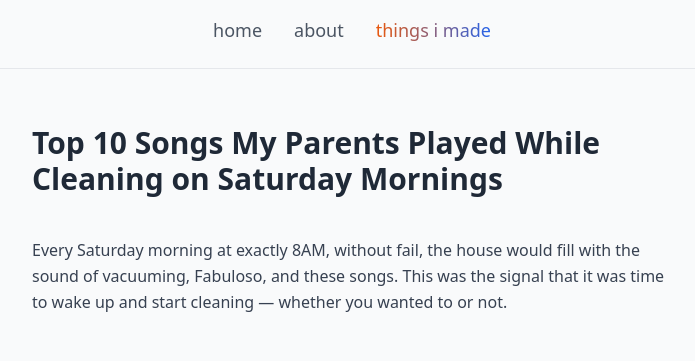
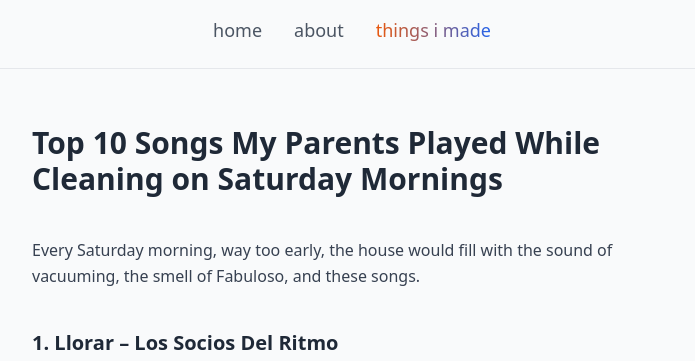
Before and after one commit to enriquebarragan/enriquebarragan.github.io, a Jekyll site: the page built from _things-i-made/saturday-cleaning-songs.html, in a window 1280 px wide and 900 px high, cut to the strip 0-361 px from the top of the window. Shown: the whole strip, without its empty margins (288-983 px from the left). Built offline with Jekyll 4.4.1, drawn with Linux system fonts in a browser that asks for light colours; nearby versions of some CDN libraries.

Commit message:
Update saturday-cleaning-songs.html

```diff
--- a/_things-i-made/saturday-cleaning-songs.html
+++ b/_things-i-made/saturday-cleaning-songs.html
@@ -13,8 +13,7 @@
   </h1>
 
   <p class="text-base text-gray-700 leading-relaxed">
-    Every Saturday morning at exactly 8AM, without fail, the house would fill with the sound of vacuuming, Fabuloso, and these songs.
-    This was the signal that it was time to wake up and start cleaning — whether you wanted to or not.
+    Every Saturday morning, way too early, the house would fill with the sound of vacuuming, the smell of Fabuloso, and these songs.
   </p>
 
   <!-- Song 1 -->
```
